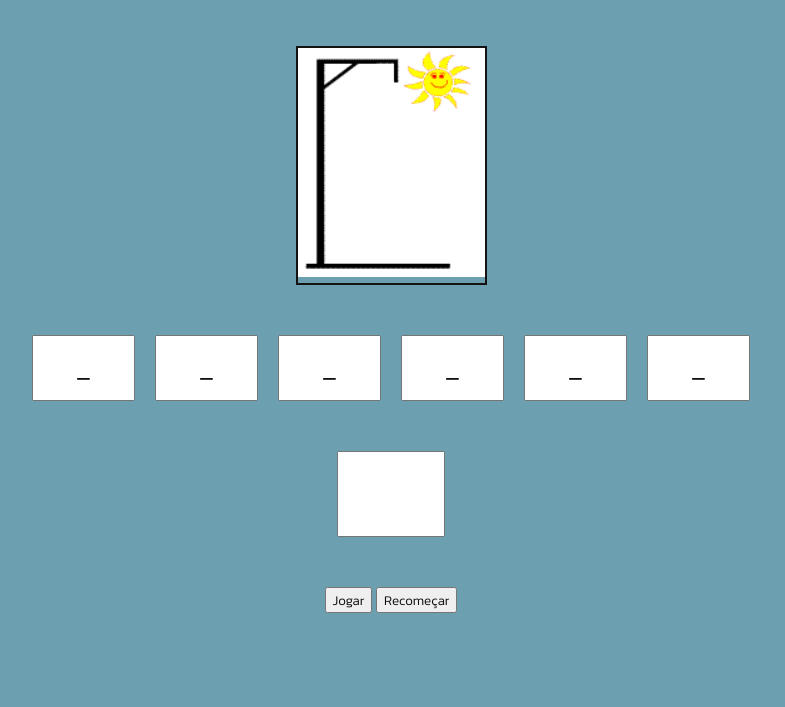
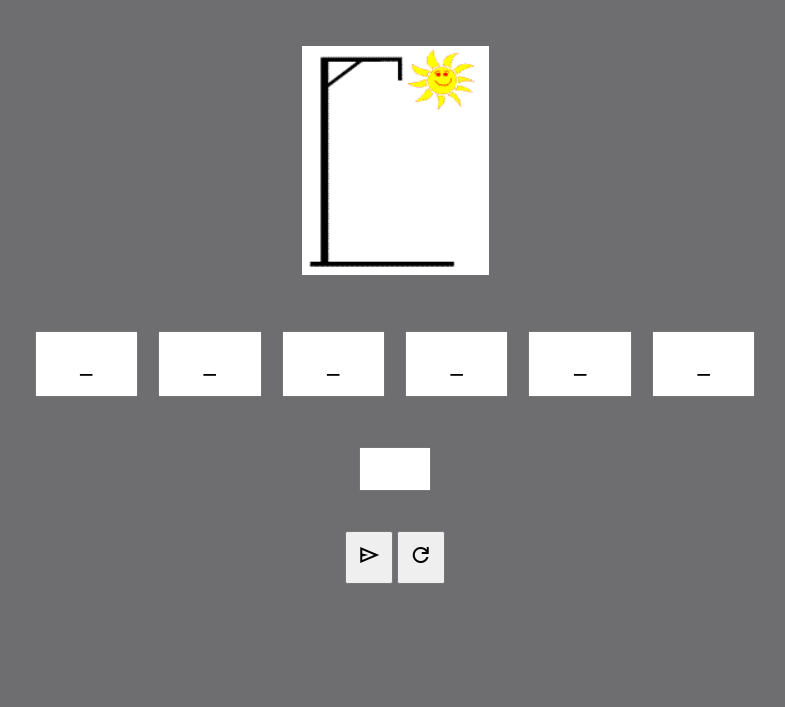
Before and after one commit to brunogomescarvalho/JogoDaForcaWeb, a plain HTML site: page index.html in a window 1280 px wide. Shown: the part 93-800 px from the top of the page, without its empty margins (249-1034 px from the left). Drawn offline with nearby package versions, Linux system fonts and the light colour scheme.

Commit message:
incluido icones

```diff
--- a/index.html
+++ b/index.html
@@ -8,6 +8,9 @@
     <link rel="preconnect" href="https://fonts.googleapis.com">
     <link rel="preconnect" href="https://fonts.gstatic.com" crossorigin>
     <link href="https://fonts.googleapis.com/css2?family=Kanit:wght@300;600&display=swap" rel="stylesheet">
+
+    <link rel="stylesheet"
+        href="https://fonts.googleapis.com/css2?family=Material+Symbols+Outlined:opsz,wght,FILL,GRAD@20..48,100..700,0..1,-50..200" />
 
     <link rel="stylesheet" href="src/stylesheet.css">
     <script src="src/script.js" defer></script>
@@ -21,8 +24,12 @@
         <div id="painelLetras" class="painel-letras"></div>
         <input id="input" type="text" class="txt-letra" maxlength="1">
         <div class="botoes">
-            <button id="botaoJogar">Jogar</button>
-            <button id="botaoRecomecar">Recomeçar</button>
+            <button id="botaoJogar"><span class="material-symbols-outlined">
+                    send</span></button>
+            <button id="botaoRecomecar"><span class="material-symbols-outlined">
+                refresh
+                </span></button>
+
         </div>
     </div>
 </body>
--- a/src/stylesheet.css
+++ b/src/stylesheet.css
@@ -1,35 +1,35 @@
 * {
-    color: rgb(14, 14, 18);
     font-family: 'Kanit', sans-serif;
 }
 
-body{
-    background-color: rgb(108, 159, 176);
+body {
+    background-color: rgba(18, 17, 20, 0.607);
     position: absolute;
 }
 
 .container {
+    color: rgb(212, 212, 218);
     display: flex;
     flex-direction: column;
     justify-content: center;
     align-items: center;
     margin: 0;
+    position: fixed ;
 }
 
 .imagem-da-forca {
-    border: 2px solid rgb(20, 18, 18);
     margin: 40px;
-   position: relative;
+    position: relative;
 }
 
 .txt-letra {
+    color: rgb(10, 10, 14);
     font-family: 'Kanit', sans-serif;
     width: 5%;
-    padding: 20px;
     margin: 40px;
     align-items: center;
     text-align: center;
-    font-size: 28px;
+    font-size: 25px;
 }
 
 .painel-letras {
@@ -37,7 +37,7 @@ body{
     text-align: center;
 }
 
-.botoes {
+.botoes>button {
     padding: 10px;
 }
 
```
